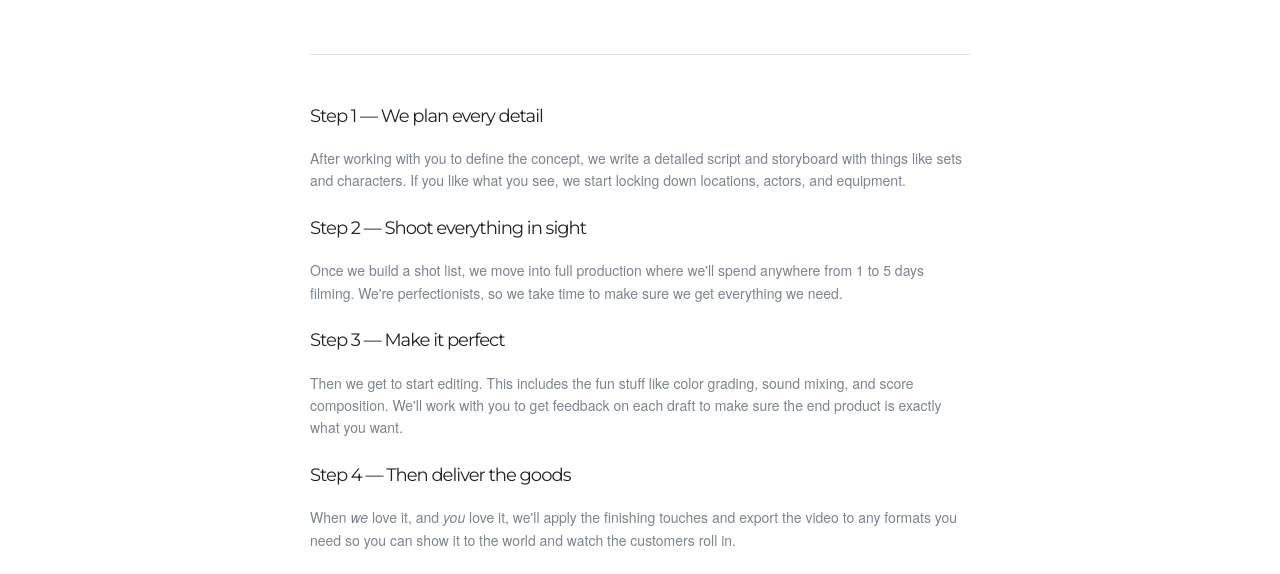
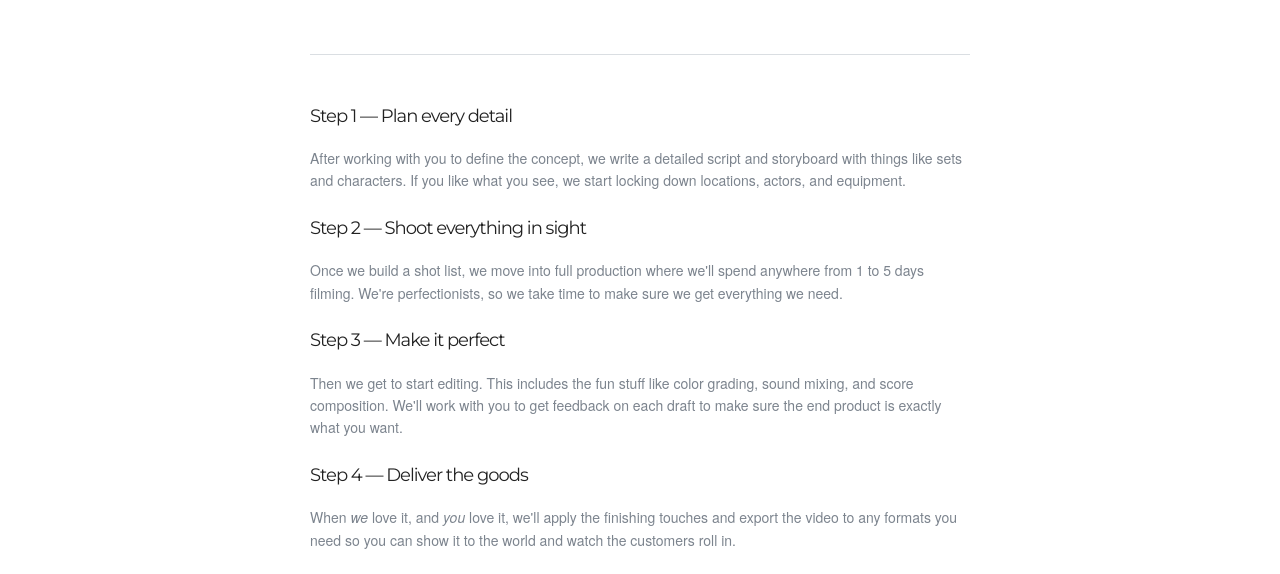
Before and after one commit to cmuellerrr/vitascope, a Jekyll site: the page built from about/index.html, in a window 1280 px wide and 1345 px high. Shown: the part 260-834 px from the top of the window. Built offline with Jekyll 4.4.1, drawn with Linux system fonts in a browser that asks for light colours; nearby versions of some CDN libraries; some web fonts are replaced.

```diff
--- a/about/index.html
+++ b/about/index.html
@@ -17,7 +17,7 @@ class: about
     <div class="content-wrapper tight">
 
         <div class="body-text">
-            <h2>Step 1 &mdash; We plan every detail</h2>
+            <h2>Step 1 &mdash; Plan every detail</h2>
             <p>After working with you to define the concept, we write a detailed script and storyboard with things like sets and characters. If you like what you see, we start locking down locations, actors, and equipment.</p>
 
             <h2>Step 2 &mdash; Shoot everything in sight</h2>
@@ -26,7 +26,7 @@ class: about
             <h2>Step 3 &mdash; Make it perfect</h2>
             <p>Then we get to start editing. This includes the fun stuff like color grading, sound mixing, and score composition. We'll work with you to get feedback on each draft to make sure the end product is exactly what you want.</p>
 
-            <h2>Step 4 &mdash; Then deliver the goods</h2>
+            <h2>Step 4 &mdash; Deliver the goods</h2>
             <p>When <em>we</em> love it, and <em>you</em> love it, we'll apply the finishing touches and export the video to any formats you need so you can show it to the world and watch the customers roll in.</p>
         </div>
 
```
Also changed, not shown: _posts/2018-10-01-strive.html (added, +18 -0 lines), images/projects/strive.png (added).
